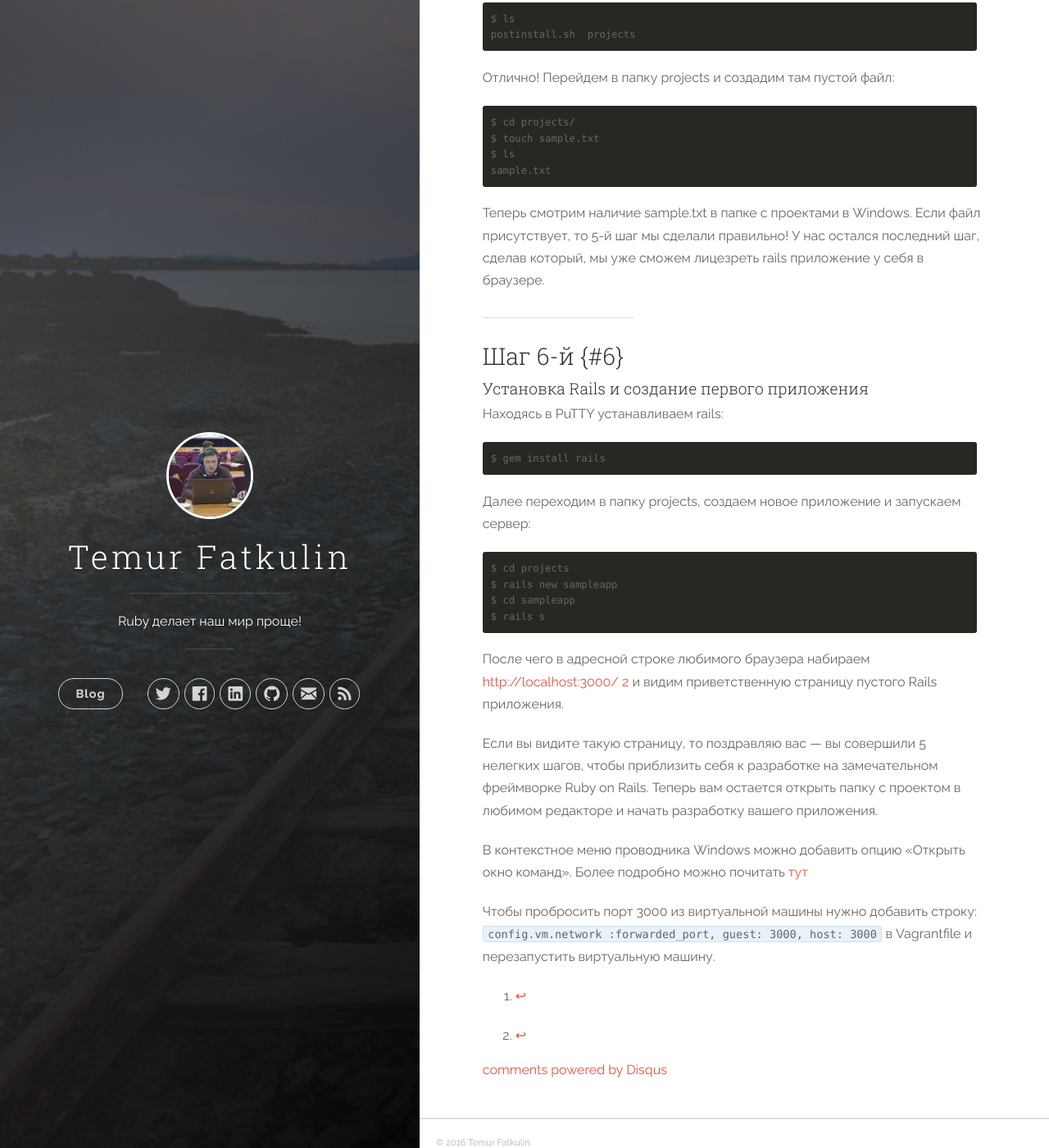
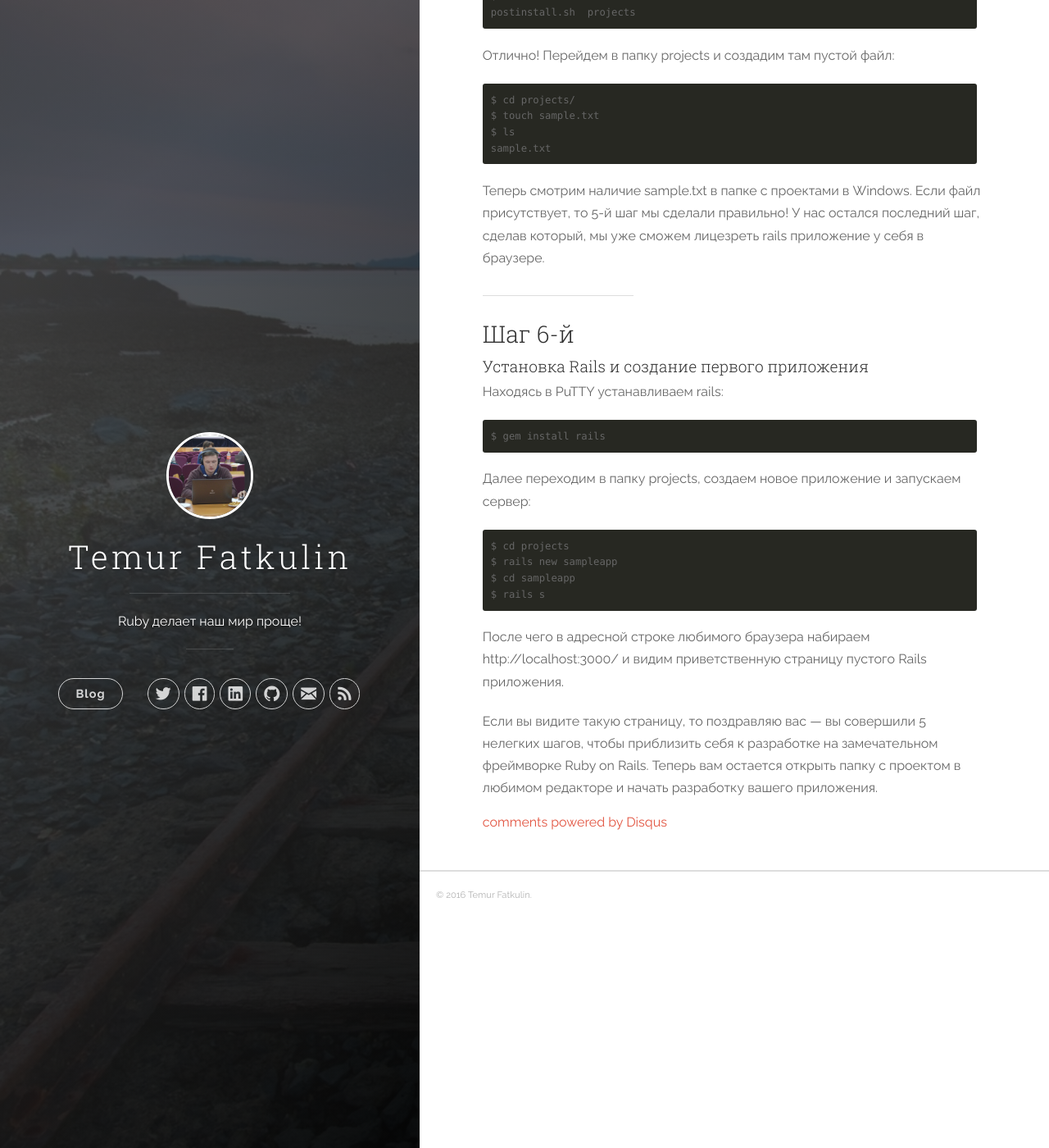
Before and after one commit to istickz/istickz.github.io, a Jekyll site: the page built from _posts/2014-05-08-vagrant-and-rails-development-on-windows.md, in a window 1280 px wide and 1400 px high, scrolled down 3099 px. Shown: the whole window at 82% size. Built offline with Jekyll 4.4.1, drawn with Linux system fonts in a browser that asks for light colours; nearby versions of some CDN libraries; comment, search, counter and statistics services are not loaded; some of the changed text lies outside the part shown.

Commit message:
Update 2014-05-08-vagrant-and-rails-development-on-windows.md

````diff
--- a/_posts/2014-05-08-vagrant-and-rails-development-on-windows.md
+++ b/_posts/2014-05-08-vagrant-and-rails-development-on-windows.md
@@ -13,24 +13,24 @@
 
 * * *
 
-### Шаг 1-й {#1}
+### Шаг 1-й
 
-#### Установка Virtualbox {#virtualbox}
+#### Установка Virtualbox
 
 Virtualbox пригодится нам для запуска виртуальной машины с Ruby on Rails окружением для разработки.
 
 Установка:
 Переходим по адресу:
-<https://www.virtualbox.org/wiki/Downloads>
+https://www.virtualbox.org/wiki/Downloads
 Выбираем
 «VirtualBox 5.0 for Windows hosts x86/amd64»
 Скачиваем, устанавливаем.
 
 * * *
 
-### Шаг 2-й {#2}
+### Шаг 2-й
 
-#### Установка Vagrant {#vagrant}
+#### Установка Vagrant
 
 Vagrant — это очень крутая штука, серьезно упрощающая работу с виртуальными машинами. Подробнее о нем вы можете на офф сайте: [www.vagrantup.com/][1]
 
@@ -38,25 +38,25 @@
 
 Установка:
 Переходим по адресу:
-<http://www.vagrantup.com/downloads>
+http://www.vagrantup.com/downloads
 Выбираем: «WINDOWS Universal (32 and 64-bit)»
 Скачиваем, устанавливаем.
 
 * * *
 
-### Шаг 3-й {#3}
+### Шаг 3-й
 
-#### Скачивание настроенного под Rails vagrant-box’а {#railsvagrantbox}
+#### Скачивание настроенного под Rails vagrant-box’а
 
 В сообществе Vagrant все время появляются новые сборки конфигураций виртуальных машин. Да вы и сами можете сделать свою сборку. Я же предлагаю использовать вот эту сборку: <https://vagrantcloud.com/leopard/rwprecise64>
 
 Далее, создаем папку rails-box и инициализируем нашу виртуальную машину.
-Для этого нужно открыть командную строку[^1] и, находясь в папке rails-box, выполнить следующие команды:
+Для этого нужно открыть командную строку и, находясь в папке rails-box, выполнить следующие команды:
 
 Инициализация виртуальной машины:
 
 ```
- vagrant init leopard/rwprecise64
+> vagrant init leopard/rwprecise64
 ```
 
 После запуска этой команды создастся конфигурационный файл Vagrantfile в корне нашей папки. Он нам пригодится в дальнейшем.
@@ -97,7 +97,7 @@
 `config.vm.synced_folder\` — принимает 2 параметра: локальную папку и папку на виртуальной машине, которые нужно связать. Путь к локальной папке относительный, то есть папка projects находится на один уровень выше чем rails-box. После сохранения файла перезапустим виртуальную машину:
 
 ```
- vagrant reload
+> vagrant reload
 ```
 
 Заново запускаем PuTTY и проверяем, работает ли все это:
@@ -120,9 +120,9 @@
 
 * * *
 
-### Шаг 6-й {#6}
+### Шаг 6-й
 
-#### Установка Rails и создание первого приложения {#rails}
+#### Установка Rails и создание первого приложения
 
 Находясь в PuTTY устанавливаем rails:
 
@@ -139,15 +139,10 @@
 $ rails s
 ```
 
-После чего в адресной строке любимого браузера набираем <http://localhost:3000/> [^2] и видим приветственную страницу пустого Rails приложения.
+После чего в адресной строке любимого браузера набираем http://localhost:3000/ и видим приветственную страницу пустого Rails приложения.
 
 Если вы видите такую страницу, то поздравляю вас — вы совершили 5 нелегких шагов, чтобы приблизить себя к разработке на замечательном фреймворке Ruby on Rails. Теперь вам остается открыть папку с проектом в любимом редакторе и начать разработку вашего приложения.
 
-[^1]:
-В контекстное меню проводника Windows можно добавить опцию «Открыть окно команд». Более подробно можно почитать [тут][3]
-
-[^2]:
-Чтобы пробросить порт 3000 из виртуальной машины нужно добавить строку: `config.vm.network :forwarded_port, guest: 3000, host: 3000` в Vagrantfile и перезапустить виртуальную машину.
 
  [1]: http://www.vagrantup.com/
  [2]: http://www.chiark.greenend.org.uk/~sgtatham/putty/download.html
````
Also changed, not shown: other parts of _posts/2014-05-08-vagrant-and-rails-development-on-windows.md (+4 -4 lines).
